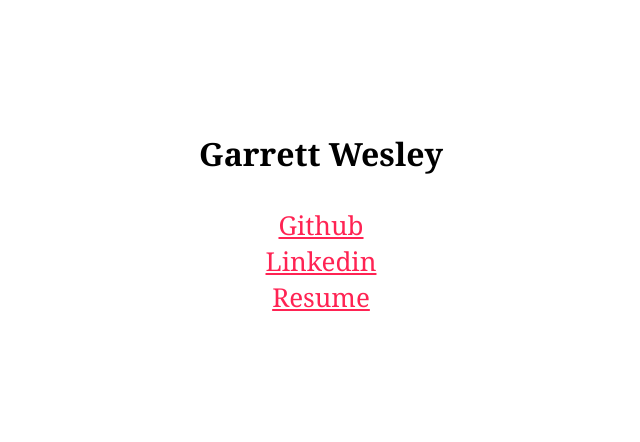
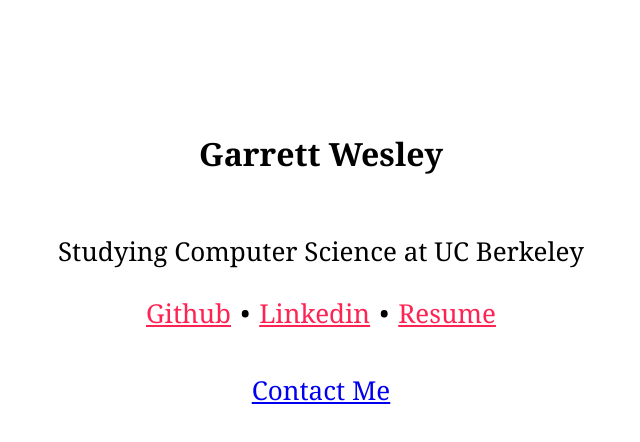
Before and after one commit to garrettwesley/portfolio, a React (Create React App) app: page / in a window 1280 px wide. Shown: the top 442 px of the page, without its empty margins (319-959 px from the left). Built offline with nearby package versions, Linux system fonts and the light colour scheme.

Commit message:
Updated resume

```diff
--- a/package.json
+++ b/package.json
@@ -2,7 +2,7 @@
   "name": "portfolio",
   "version": "0.1.0",
   "private": true,
-  "homepage": "https://gwesley.me",
+  "homepage": "https://gwesley.me/",
   "dependencies": {
     "gh-pages": "^2.0.1",
     "react": "^16.7.0",
@@ -12,10 +12,8 @@
   "scripts": {
     "start": "react-scripts start",
     "build": "react-scripts build",
-    "test": "react-scripts test",
     "predeploy": "npm run build",
-    "deploy": "gh-pages -d build",
-    "eject": "react-scripts eject"
+    "deploy": "gh-pages -d build"
   },
   "eslintConfig": {
     "extends": "react-app"
--- a/src/App.css
+++ b/src/App.css
@@ -16,7 +16,7 @@
     justify-content: start;
     font-size: calc(10px + 2vmin);
     color: #000;
-    max-width: 700px;
+    width: 700px;
 }
 
 .App-link {
@@ -26,3 +26,10 @@
     font-weight: 700;
     font-size: 32px;
 }
+
+.link-container {
+    display: flex;
+    justify-content: space-between;
+    width: 350px;
+    margin-bottom: 15px;
+}
--- a/src/App.js
+++ b/src/App.js
@@ -9,6 +9,10 @@
           <p className="name">
               Garrett Wesley
           </p>
+          <p>
+              Studying Computer Science at UC Berkeley
+          </p>
+          <div className="link-container">
               <a
                 className="App-link"
                 href="https://github.com/garrettwesley"
@@ -16,7 +20,7 @@
                 rel="noopener noreferrer"
               >
                 Github
-          </a>
+              </a>•
               <a
                 className="App-link"
                 href="https://linkedin.com/in/garrett-wesley"
@@ -24,7 +28,7 @@
                 rel="noopener noreferrer"
               >
                 Linkedin
-          </a>
+              </a>•
               <a
                 className="App-link"
                 href="Garrett_Wesley_Resume_19.pdf"
@@ -33,6 +37,8 @@
               >
                 Resume
               </a>
+          </div>
+          <p><a href="mailto: garrettwesley@berkeley.edu">Contact Me</a></p>
         </header>
       </div>
     );
```
Also changed, not shown: 1 other file (tests, documents, lock files or other folders). Lines whose indentation alone changed are shown as unchanged.
